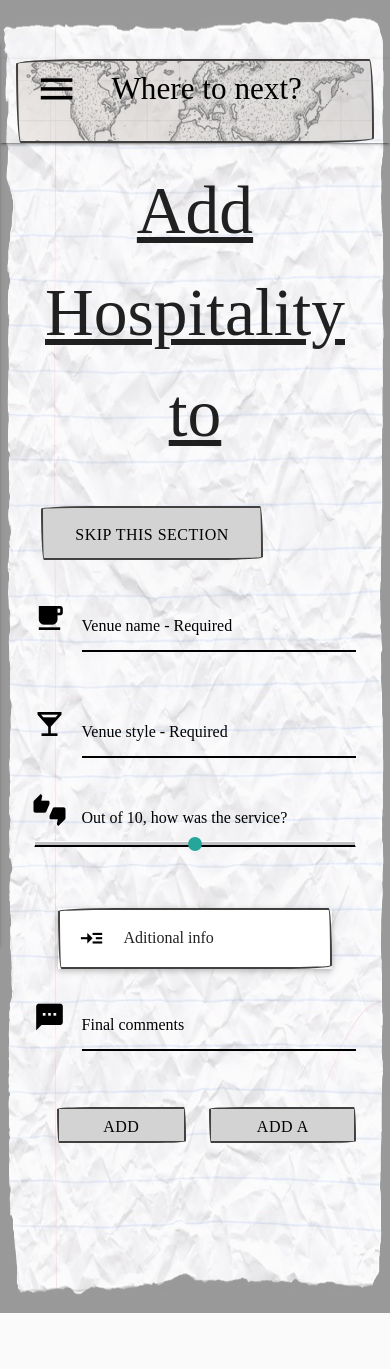
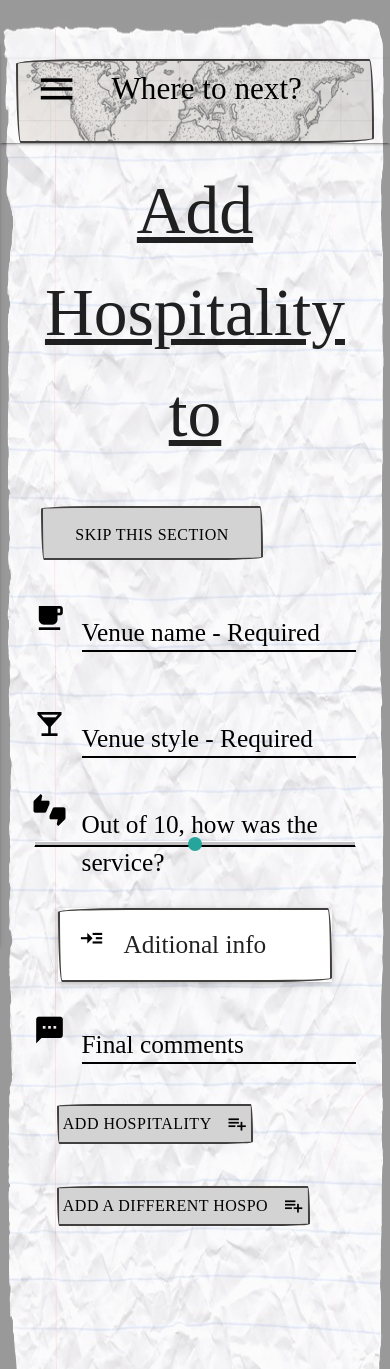
Before and after one commit to SimonGeorgeNZ/Milestone_three, a Flask app: template templates/hospitality.html in a window 390 px wide. Shown: the top 1369 px of the page. Before the commit the page ends 1313 px from the top, so only its background shows below. Run offline with Flask 2, Linux system fonts and the light colour scheme; the template is opened without the code that fills it, so the values that code supplies are empty; some libraries are stand-ins or nearby versions; some web fonts are replaced.

Commit message:
continuity styling completed across all pages

```diff
--- a/static/css/style.css
+++ b/static/css/style.css
@@ -564,4 +559,21 @@
         display: block;
         margin-top: 2vh;
     }
+    .input-field.col label {
+        width: 75%!important;
+        padding-right: 2vw;
+        font-size: 3vh;
+    }
+    .center_btn {
+        display: inline;
+    }
+    .center_btn button {
+        margin-bottom: 5vh;
+        height: auto;
+        padding-right: 1vw;
+        padding-left: 1vw;
+    }
+    .collapsible-header {
+        font-size: 3vh;
+    }
 }
--- a/templates/accommodation.html
+++ b/templates/accommodation.html
@@ -12,12 +12,12 @@
       </div>
     </div>
     <div class="row">
-      <div class="input-field col s6">
+      <div class="input-field col s12 m6">
         <i class="material-icons prefix">apartment</i>
         <input id="accom_style" name="accom_style" type="text" />
         <label for="icon_prefix">Accommodation Style - Required</label>
       </div>
-      <div class="input-field col s6">
+      <div class="input-field col s12 m6">
       <i class="material-icons prefix">local_atm</i>
         <p class="range-field section">
         <input type="range" id="accom_price" name="accom_price" min="0" max="100+" />
--- a/templates/attractions.html
+++ b/templates/attractions.html
@@ -43,13 +43,13 @@
     <div class="row">
       <div class="input-field col s12 m6">
       <i class="material-icons prefix">museum</i>
-      <label for="attract_type">Attraction Type - Is it a monument, museum, gallery, tour? Something else?</label>
+      <label for="attract_type">Attraction Type</label>
         <input id="attract_type" name="attract_type" type="text"  />
       </div>
       <div class="input-field col s12 m6">
       <i class="material-icons prefix">tour</i>
         <input id="attract_guide" name="attract_guide" type="text" />
-        <label for="icon_prefix">Is the attraction lead by a guide, or self guided?</label>
+        <label for="icon_prefix">Guided, or self guided?</label>
       </div>
       </div>
       <div class="row">
--- a/templates/base.html
+++ b/templates/base.html
@@ -18,7 +18,7 @@
       <ul id="nav-mobile" class="right hide-on-med-and-down">
         <li class="thin lined nav-link"><a href="{{url_for('new_country')}}">New Review</a></li>
         <li>
-        <div class="input-field thin lined search-link">
+        <div class="input-field thin lined">
         <form action="{{ url_for('review_search') }}" method="POST">
         <label class="label-icon" for="search"><i class="m-glass material-icons prefix">search</i></label>
           <input id="search" name="search" type="search" required>
--- a/templates/first_info.html
+++ b/templates/first_info.html
@@ -24,11 +24,12 @@
     </div>
     <div class="input-field col s12 m6">
     <select id="reason" name="reason">
-      <option value="" disabled selected>Business, pleasure or other?</option>
+      <option value="" disabled selected></option>
       <option value="Business">Business</option>
       <option value="Pleasure">Pleasure</option>
       <option value="Event/Festival">Event/Festival</option>
     </select>
+    <label>Business or pleasure?</label>
     </div>
       <div class="input-field col s12 m6">
         <i class="material-icons prefix">event</i>
@@ -37,11 +38,12 @@
       </div>
       <div class="input-field col s12">
         <select id="s_or_g" name="s_or_g">
-      <option value="" disabled selected>Did you travel solo or in a tour</option>
+      <option value="" disabled selected></option>
       <option value="Solo">Solo</option>
       <option value="With friends">With friends</option>
       <option value="Tour">Tour</option>
     </select>
+    <label>Did you travel alone or with friends?</label>
     </div>
     <div class="center_btn">
       <button class="btn lined thin waves-effect waves-light" type="submit">
--- a/templates/hospitality.html
+++ b/templates/hospitality.html
@@ -49,14 +49,14 @@
       <div class="input-field col s12">
         <i class="material-icons prefix">credit_card</i>
         <input id="hospo_cost" name="hospo_cost" type="text" />
-        <label for="icon_prefix">Cost rating - Give an idea of what a visit here might cost?</label>
+        <label for="icon_prefix">Cost rating</label>
       </div>
     </div>
     <div class="row">
       <div class="input-field col s12">
         <i class="material-icons prefix">rate_review</i>
         <input id="hospo_overall_rating" name="hospo_overall_rating" type="text" />
-        <label for="icon_prefix">Taking service, cost, wait time, location etc into consideration</label>
+        <label for="icon_prefix">Overall rating</label>
       </div>
     </div>
       </span>
--- a/templates/viewreview.html
+++ b/templates/viewreview.html
@@ -1,5 +1,4 @@
 {% extends 'base.html' %} {% block content %}
-<div class="container">
 <div class="row page_top">
 <div class="col center s12">
 <p class="heading-box head-main">View what you've written for {{title.city_name |title}}</p>
@@ -245,19 +244,16 @@
       <div class="center_btn">
         <button formaction = "{{ url_for('home') }}" class="lined thin btn waves-effect waves-light" type="submit">
           Click here to save and return to the main menu
-          <i class="material-icons right">playlist_add</i>
         </button>
       </div>
       <div class="center_btn delete_outter">
       <button formaction = "{{ url_for('delete_all', title_id=title._id) }}" class="lined thin delete btn-large waves-effect waves-light" type="submit">
         Delete whole review
-        <i class="material-icons right">playlist_add</i>
       </button>
       </div>
     </form>
   </div>
 </div>
-</div>
 
 
 {% endblock %}
```
Also changed, not shown: other parts of static/css/style.css (+12 -17 lines).
